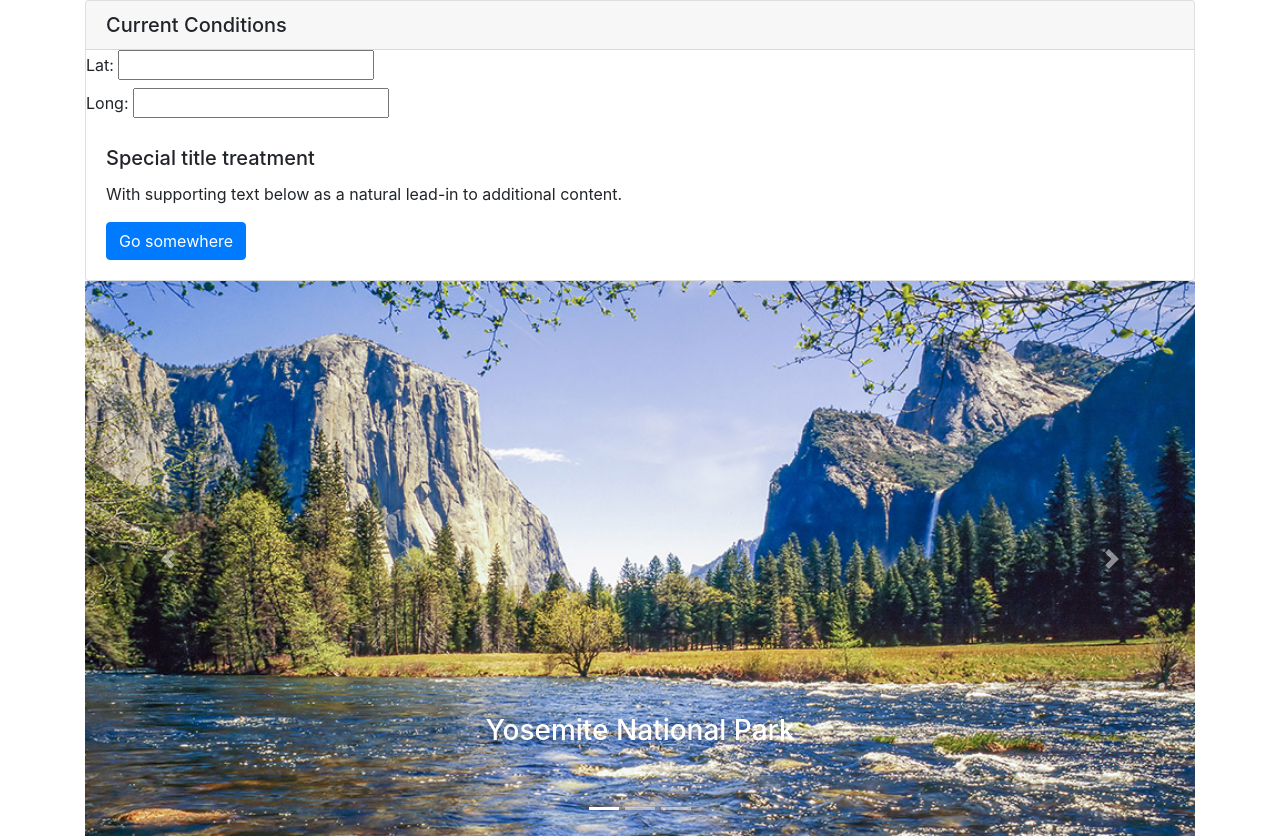
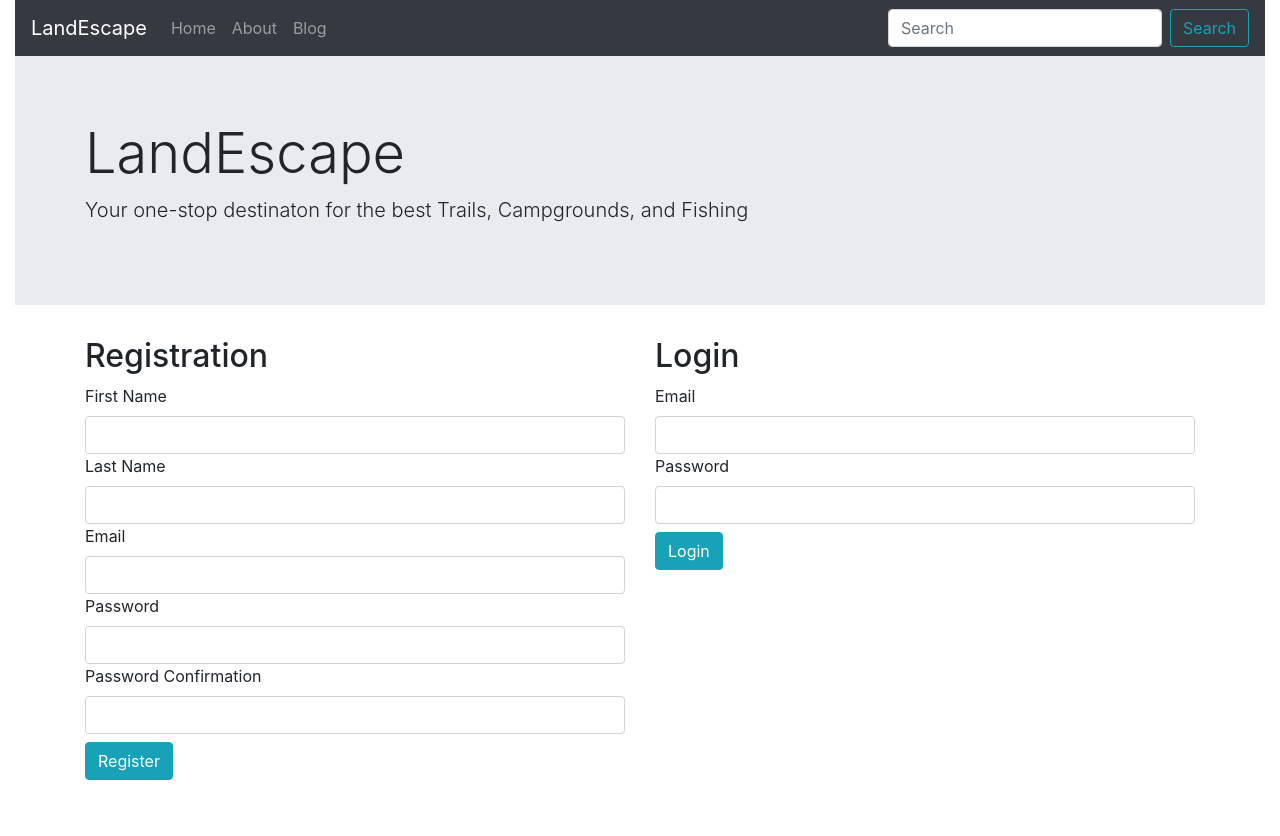
Before and after one commit to yoonp12/LandeScape, a Django app: template main_app/templates/valid/extra.html in a window 1280 px wide. After the commit the page ends 780 px from the top, so only its background shows below. Run offline with Django 3.2, Linux system fonts and the light colour scheme; the template is opened without the code that fills it, so the values that code supplies are empty; some libraries are stand-ins or nearby versions.

Commit message:
extras.html updated

```diff
--- a/main_app/templates/valid/extra.html
+++ b/main_app/templates/valid/extra.html
@@ -1,74 +1,108 @@
-<!DOCTYPE html>
+<!doctype html>
 <html lang="en">
-<head>
+
+  <head>
+    <!-- Required meta tags -->
     <meta charset="UTF-8">
     <meta name="viewport" content="width=device-width, initial-scale=1.0">
-    <title>Trail Info</title>
-    {% load static %}
-    <script src="https://ajax.googleapis.com/ajax/libs/jquery/3.4.1/jquery.min.js"></script>
+    <!-- Bootstrap CSS -->
+    <link rel="stylesheet" href="https://stackpath.bootstrapcdn.com/bootstrap/4.4.1/css/bootstrap.min.css" integrity="sha384-Vkoo8x4CGsO3+Hhxv8T/Q5PaXtkKtu6ug5TOeNV6gBiFeWPGFN9MuhOf23Q9Ifjh" crossorigin="anonymous">
+    <script src="https://code.jquery.com/jquery-3.4.1.slim.min.js" integrity="sha384-J6qa4849blE2+poT4WnyKhv5vZF5SrPo0iEjwBvKU7imGFAV0wwj1yYfoRSJoZ+n" crossorigin="anonymous"></script>
     <script src="https://cdn.jsdelivr.net/npm/popper.js@1.16.0/dist/umd/popper.min.js" integrity="sha384-Q6E9RHvbIyZFJoft+2mJbHaEWldlvI9IOYy5n3zV9zzTtmI3UksdQRVvoxMfooAo" crossorigin="anonymous"></script>
     <script src="https://stackpath.bootstrapcdn.com/bootstrap/4.4.1/js/bootstrap.min.js" integrity="sha384-wfSDF2E50Y2D1uUdj0O3uMBJnjuUD4Ih7YwaYd1iqfktj0Uod8GCExl3Og8ifwB6" crossorigin="anonymous"></script>
-    <link rel="stylesheet" href="https://stackpath.bootstrapcdn.com/bootstrap/4.4.1/css/bootstrap.min.css" integrity="sha384-Vkoo8x4CGsO3+Hhxv8T/Q5PaXtkKtu6ug5TOeNV6gBiFeWPGFN9MuhOf23Q9Ifjh" crossorigin="anonymous">
-    <link rel="stylesheet" href="{% static 'css/style.css' %}">
-    <script src="{% static 'js/trails.js' %}"></script>
+    <title>LandEscape</title>
+  </head>
 
-</head>
-<body>
-    <div class="container">
-        <div class="card">
-            <h5 class="card-header">Current Conditions</h5>
-                <div class="location"></div>
-                <div class="info"></div>
-                <div class="feels"></div>
-                <div class="wind"></div>
-                <label for="">Lat: <input type="text" class="latitude"></label>
-                <label for="">Long: <input type="text" class="longitude"></label>
-            <div class="card-body">
-                <h5 class="card-title">Special title treatment</h5>
-                <p class="card-text">With supporting text below as a natural lead-in to additional content.</p>
-                <a href="#" class="btn btn-primary">Go somewhere</a>
+  <body>
+    <div class="container-fluid">
+
+        <nav class="navbar navbar-expand-lg navbar navbar-dark bg-dark">
+            <button class="navbar-toggler" type="button" data-toggle="collapse" data-target="#navbarTogglerDemo01" aria-controls="navbarTogglerDemo01" aria-expanded="false" aria-label="Toggle navigation">
+              <span class="navbar-toggler-icon"></span>
+            </button>
+            <div class="collapse navbar-collapse" id="navbarTogglerDemo01">
+              <a class="navbar-brand" href="#">LandEscape</a>
+              <ul class="navbar-nav mr-auto mt-2 mt-lg-0">
+                <li class="nav-item">
+                  <a class="nav-link" href="/dashboard">Home <span class="sr-only">(current)</span></a>
+                </li>
+                <li class="nav-item">
+                  <a class="nav-link" href="/about">About</a>
+                </li>
+                <li class="nav-item">
+                  <a class="nav-link" href="/blog">Blog</a>
+                </li>
+              </ul>
+              <form class="form-inline my-2 my-lg-0">
+                <input class="form-control mr-sm-2" type="search" placeholder="Search" aria-label="Search">
+                <button class="btn btn-outline-info my-2 my-sm-0" type="submit">Search</button>
+              </form>
+            </div>
+          </nav>
+
+        <div class="jumbotron jumbotron-fluid">
+            <div class="container">
+                <h1 class="display-4">LandEscape</h1>
+                <p class="lead">Your one-stop destinaton for the best Trails, Campgrounds, and Fishing</p>
             </div>
         </div>
-        <div id="carouselExampleCaptions" class="carousel slide" data-ride="carousel">
-                <ol class="carousel-indicators">
-                <li data-target="#carouselExampleCaptions" data-slide-to="0" class="active"></li>
-                <li data-target="#carouselExampleCaptions" data-slide-to="1"></li>
-                <li data-target="#carouselExampleCaptions" data-slide-to="2"></li>
-                </ol>
-                {% load static %}
-            <div class="carousel-inner">
-                <div class="carousel-item active">
-                    <a href=""><img src="{% static "media/yosemite.jpg" %}" class="d-block w-100 caro_img" alt="..."></a>
-                    <div class="carousel-caption d-none d-md-block">
-                        <h3>Yosemite National Park</h3>
-                        <p>...</p>
-                    </div>
-            </div>
-            <div class="carousel-item">
-                    <a href=""><img src="{% static "media/zion.jpg" %}" class="d-block w-100 caro_img" alt="..."></a>
-                    <div class="carousel-caption d-none d-md-block">
-                        <h3>Zion National Park</h3>
-                        <p>...</p>
-                    </div>
-            </div>
-            <div class="carousel-item">
-                    <a href=""><img src="{% static "media/channel_islands.jpg" %}" class="d-block w-100 caro_img" alt="..."></a>
-                    <div class="carousel-caption d-none d-md-block">
-                        <h3>Channel Islands National Park</h3>
-                        <p>...</p>
-                    </div>
-                </div>
-            </div>
+        {% if messages %}
+        <ul>
+            {% for message in messages %}
+            <li class="text-danger small"> {{ message }} </li>
+            {% endfor %}
+        </ul>
+        {% endif %}
 
-                <a class="carousel-control-prev" href="#carouselExampleCaptions" role="button" data-slide="prev">
-                <span class="carousel-control-prev-icon" aria-hidden="true"></span>
-                <span class="sr-only">Previous</span>
-                </a>
-                <a class="carousel-control-next" href="#carouselExampleCaptions" role="button" data-slide="next">
-                <span class="carousel-control-next-icon" aria-hidden="true"></span>
-                <span class="sr-only">Next</span>
-                </a>
+        <div class="container">
+            <div class="row">
+                <div class="col form-group">
+                    <h2> Registration</h2>
+
+                    <form action="/register" method="POST">
+                    {% csrf_token %}
+                    <label>First Name</label>
+                    <input class="form-control" type="text" name="first_name">
+
+                    <label>Last Name</label>
+                    <input class="form-control" type="text" name="last_name">
+
+                    <label>Email</label>
+                    <input class="form-control" type="text" name="email">
+
+                    <label>Password</label>
+                    <input class="form-control" type="password" name="password">
+
+                    <label>Password Confirmation</label>
+                    <input class="form-control" type="password" name="pass_conf">
+
+                    <input class="btn btn-info mt-2" type="submit" value ="Register">
+                    </form>
+                </div> <!--END OF REGISTRATION COL-->
+
+        <!-------------------------------------------LOGIN-->
+                <div class="col form-group">
+                    <h2>Login</h2>
+
+                    <form action="/login" method="POST">
+                    {% csrf_token %}
+                    <label>Email</label>
+                    <input class="form-control" type="text" name="email_input">
+
+                    <label>Password</label>
+                    <input class="form-control" type="password" name="password_input">
+
+                    <input class="btn btn-info mt-2" type="submit" value="Login">
+                    </form>
+                </div> <!--END OF LOGIN COL-->
+
+            </div> <!-- END OF ROW -->
+
         </div>
     </div>
+
+
+
+
 </body>
 </html>
```
